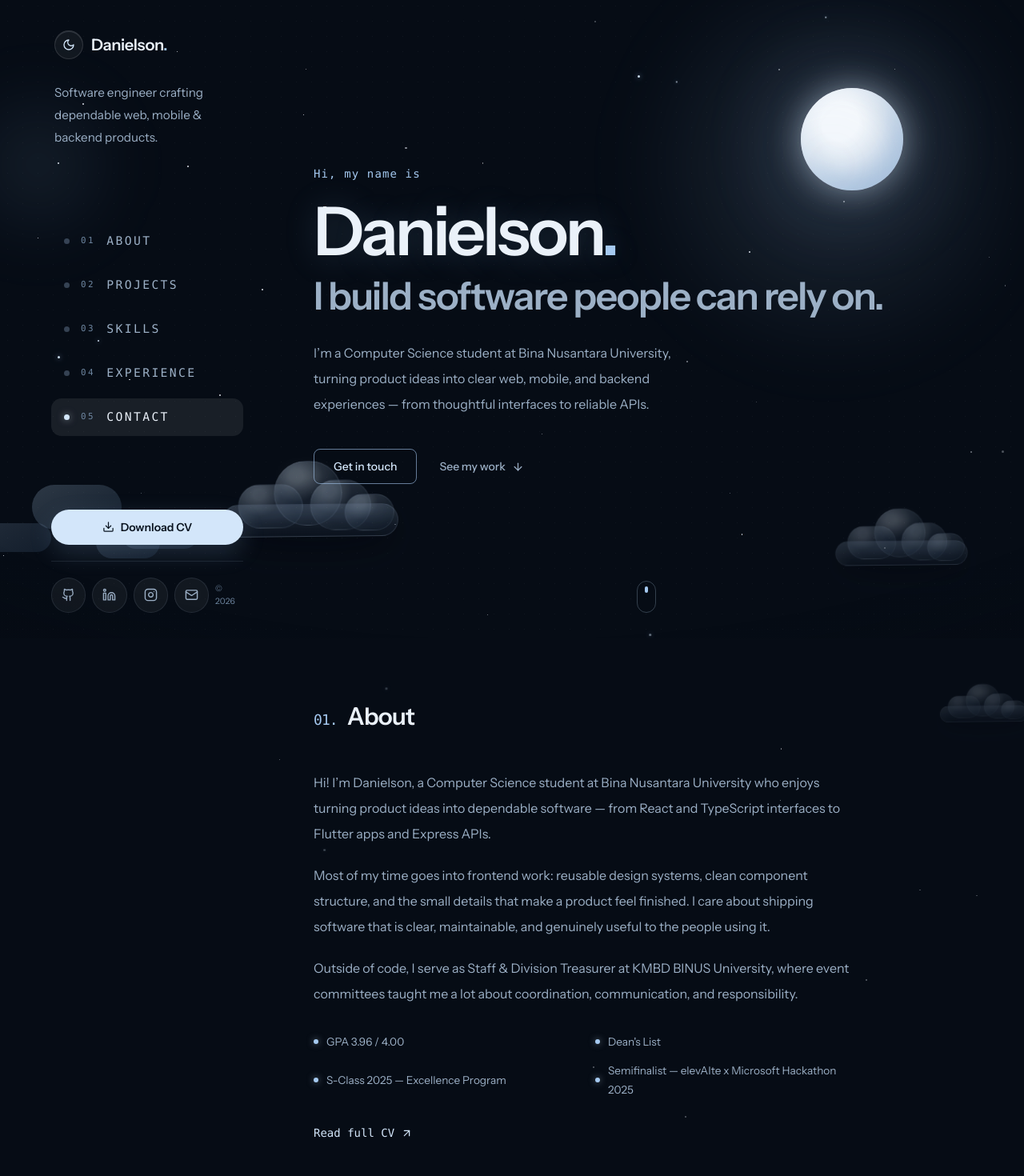
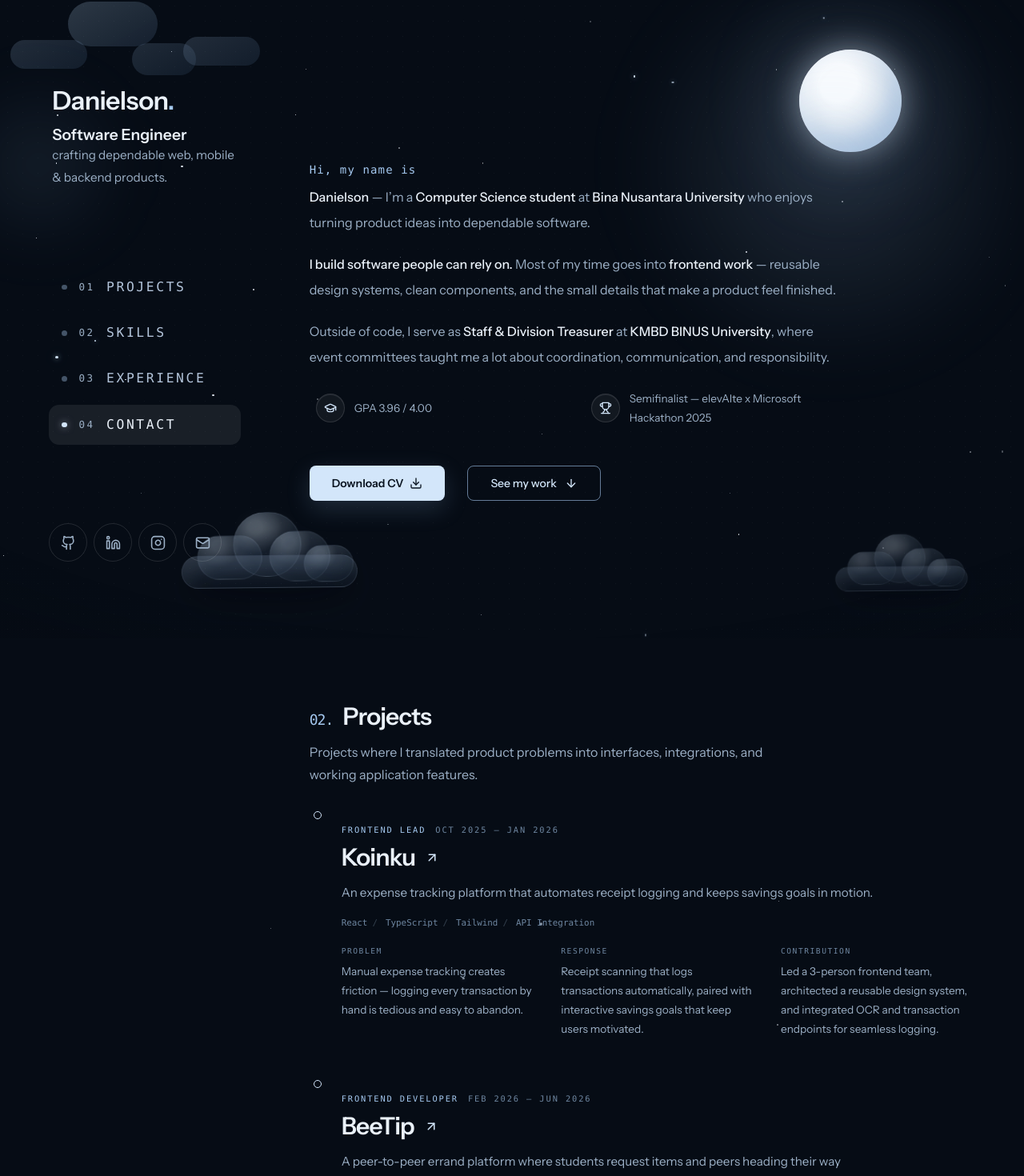
Before and after one commit to orde-r/Portfolio, a React (Vite) app: page / in a window 1280 px wide. Shown: the part 2-1472 px from the top of the page at 80% size. Built offline with nearby package versions, Linux system fonts and the light colour scheme.

Commit message:
feat: remove AboutSection and update ContactSection with CV download option

```diff
--- a/src/App.tsx
+++ b/src/App.tsx
@@ -1,4 +1,3 @@
-import { AboutSection } from "./components/AboutSection";
 import { BackToTop } from "./components/BackToTop";
 import { ContactSection } from "./components/ContactSection";
 import { CursorTrail } from "./components/CursorTrail";
@@ -19,7 +18,6 @@ function App() {
       <div className="relative z-10 min-w-0 flex-1">
         <main>
           <HeroSection />
-          <AboutSection />
           <ProjectsSection />
           <SkillsSection />
           <ExperienceSection />
--- a/src/components/AboutSection.tsx
+++ /dev/null
@@ -1,54 +0,0 @@
-import { ArrowUpRight } from "lucide-react";
-import { Ambient } from "./Ambient";
-import { CloudCluster } from "./CloudCluster";
-import { SectionHeading } from "./SectionHeading";
-import { SectionWrapper } from "./SectionWrapper";
-
-const highlights = [
-  "GPA 3.96 / 4.00",
-  "Dean's List",
-  "S-Class 2025 — Excellence Program",
-  "Semifinalist — elevAIte x Microsoft Hackathon 2025",
-];
-
-export function AboutSection() {
-  return (
-    <div className="relative">
-      <Ambient stars={8} fireflies={2} />
-      <CloudCluster className="-right-16 top-8 hidden scale-50 opacity-40 lg:block" />
-      <SectionWrapper id="about">
-        <SectionHeading eyebrow="01." title="About" />
-
-        <div className="max-w-2xl space-y-5 text-[0.95rem] leading-7 text-[var(--text-muted)] md:text-base md:leading-8">
-          <p>
-            Hi! I’m Danielson, a Computer Science student at Bina Nusantara University who enjoys turning product ideas into dependable software — from React and TypeScript interfaces to Flutter apps and Express APIs.
-          </p>
-          <p>
-            Most of my time goes into frontend work: reusable design systems, clean component structure, and the small details that make a product feel finished. I care about shipping software that is clear, maintainable, and genuinely useful to the people using it.
-          </p>
-          <p>
-            Outside of code, I serve as Staff &amp; Division Treasurer at KMBD BINUS University, where event committees taught me a lot about coordination, communication, and responsibility.
-          </p>
-        </div>
-
-        <div className="mt-8 grid max-w-2xl gap-x-8 gap-y-3 sm:grid-cols-2">
-          {highlights.map((highlight) => (
-            <div key={highlight} className="flex items-center gap-2.5">
-              <span className="h-1.5 w-1.5 flex-none rounded-full bg-[var(--accent)] shadow-[0_0_0.5rem_rgb(211_230_250/0.5)]" aria-hidden="true" />
-              <span className="text-[0.85rem] leading-6 text-[var(--text-muted)]">{highlight}</span>
-            </div>
-          ))}
-        </div>
-
-        <a
-          href="/main.pdf"
-          target="_blank"
-          className="group mt-8 inline-flex items-center gap-2 text-sm font-medium text-[var(--accent-strong)] focus-visible:outline-none focus-visible:ring-2 focus-visible:ring-[var(--accent)]"
-        >
-          <span className="font-mono">Read full CV</span>
-          <ArrowUpRight size={15} className="transition-transform group-hover:-translate-y-0.5 group-hover:translate-x-0.5" />
-        </a>
-      </SectionWrapper>
-    </div>
-  );
-}
--- a/src/components/ContactSection.tsx
+++ b/src/components/ContactSection.tsx
@@ -1,4 +1,4 @@
-import { Mail } from "lucide-react";
+import { Download, Mail } from "lucide-react";
 import { Ambient } from "./Ambient";
 import { SectionWrapper } from "./SectionWrapper";
 
@@ -19,13 +19,23 @@ export function ContactSection() {
           I’m open to Software Engineer Internship opportunities across web, mobile, and backend engineering. Whether you have a role in mind, a question, or just want to say hi — my inbox is always open.
         </p>
 
+        <div className="mt-10 flex flex-wrap items-center gap-x-7 gap-y-3">
           <a
             href="mailto:danielsonang23@gmail.com"
-          className="interactive-button mt-10 inline-flex min-h-12 items-center gap-2.5 rounded-lg border border-[var(--accent)]/60 px-7 text-sm font-medium text-[var(--accent-strong)] hover:bg-[var(--accent)]/10 focus-visible:outline-none focus-visible:ring-2 focus-visible:ring-[var(--accent)]"
+            className="interactive-button inline-flex min-h-11 items-center gap-2 rounded-lg bg-[var(--accent-strong)] px-7 text-sm font-semibold text-[var(--ink)] shadow-[0_10px_30px_rgb(150_190_235/0.18)] hover:bg-white hover:shadow-[0_14px_38px_rgb(170_205_245/0.26)] focus-visible:outline-none focus-visible:ring-2 focus-visible:ring-[var(--accent)]"
           >
             <Mail size={16} />
             Say hello
           </a>
+          <a
+            href="/CV_Danielson.pdf"
+            download="CV_Danielson.pdf"
+            className="interactive-button inline-flex min-h-11 items-center gap-2.5 rounded-lg border border-[var(--accent)]/60 px-7 text-sm font-medium text-[var(--accent-strong)] hover:bg-[var(--accent)]/10 focus-visible:outline-none focus-visible:ring-2 focus-visible:ring-[var(--accent)]"
+          >
+            <Download size={16} />
+            Download CV
+          </a>
+        </div>
       </SectionWrapper>
     </div>
   );
--- a/src/components/HeroSection.tsx
+++ b/src/components/HeroSection.tsx
@@ -1,8 +1,17 @@
 import { motion, useReducedMotion } from "motion/react";
-import { ArrowDown } from "lucide-react";
+import { ArrowDown, Download, GraduationCap, Trophy } from "lucide-react";
 import { Ambient } from "./Ambient";
 import { CloudCluster } from "./CloudCluster";
 import { Moon } from "./Moon";
+
+const highlights = [
+  { icon: GraduationCap, text: "GPA 3.96 / 4.00" },
+  { icon: Trophy, text: "Semifinalist — elevAIte x Microsoft Hackathon 2025" },
+];
+
+function Em({ children }: { children: React.ReactNode }) {
+  return <strong className="font-medium text-[var(--text-main)]">{children}</strong>;
+}
 
 export function HeroSection() {
   const reduceMotion = useReducedMotion();
@@ -10,16 +19,15 @@ export function HeroSection() {
   return (
     <section
       id="top"
-      className="relative flex min-h-[100svh] items-center pb-24 pt-32 md:pt-28"
+      className="relative flex min-h-[100svh] flex-col justify-center pb-20 pt-32 md:pt-28"
     >
-      <Moon className="right-[8%] top-[10%] h-24 w-24 md:right-[14%] md:top-[14%] md:h-32 md:w-32 lg:right-[16%]" />
+      <Moon className="right-[8%] top-[6%] h-24 w-24 md:right-[14%] md:top-[8%] md:h-32 md:w-32 lg:right-[16%]" />
       <div
         aria-hidden="true"
         className="pointer-events-none absolute right-[-6rem] top-[-4rem] h-[26rem] w-[26rem] rounded-full bg-[radial-gradient(circle,rgb(170_205_245/0.16),transparent_68%)] blur-2xl md:right-[-2rem] md:h-[34rem] md:w-[34rem]"
       />
-      <CloudCluster className="-left-14 bottom-[16%] hidden opacity-80 md:block" />
-      <CloudCluster className="right-[4%] bottom-[10%] hidden scale-75 opacity-60 lg:block" />
-      <CloudCluster className="-right-16 top-[30%] hidden scale-50 opacity-50 sm:block md:hidden" />
+      <CloudCluster className="-left-24 bottom-[8%] hidden opacity-80 md:block" />
+      <CloudCluster className="right-[4%] bottom-[6%] hidden scale-75 opacity-60 lg:block" />
       <Ambient stars={16} fireflies={5} />
 
       <motion.div
@@ -32,44 +40,60 @@ export function HeroSection() {
           Hi, my name is
         </p>
 
-        <h1 className="mt-5 text-[clamp(2.75rem,7vw,5.25rem)] font-semibold leading-[1.02] tracking-[-0.045em] text-[var(--text-main)] [text-shadow:0_2px_40px_rgb(140_180_225/0.22)]">
-          Danielson<span className="text-[var(--accent)]">.</span>
-        </h1>
+        <div className="mt-2 max-w-2xl space-y-5 text-[0.95rem] leading-7 text-[var(--text-muted)] md:text-base md:leading-8">
+          <h1 className="font-normal">
+            <Em>Danielson</Em> — I’m a <Em>Computer Science student</Em> at{" "}
+            <Em>Bina Nusantara University</Em> who enjoys turning product ideas into dependable software.
+          </h1>
+          <p>
+            <Em>I build software people can rely on.</Em> Most of my time goes into{" "}
+            <Em>frontend work</Em> — reusable design systems, clean components, and the small
+            details that make a product feel finished.
+          </p>
+          <p>
+            Outside of code, I serve as <Em>Staff &amp; Division Treasurer</Em> at{" "}
+            <Em>KMBD BINUS University</Em>, where event committees taught me a lot about
+            coordination, communication, and responsibility.
+          </p>
+        </div>
 
-        <h2 className="mt-3 text-[clamp(1.6rem,4.2vw,3rem)] font-semibold leading-[1.1] tracking-[-0.035em] text-[var(--text-muted)]">
-          I build software people can rely on.
-        </h2>
-
-        <p className="mt-7 max-w-xl text-balance text-[0.95rem] leading-7 text-[var(--text-muted)] md:text-base md:leading-8">
-          I’m a Computer Science student at Bina Nusantara University, turning product ideas into clear web, mobile, and backend experiences — from thoughtful interfaces to reliable APIs.
-        </p>
+        <div className="mt-4 grid max-w-2xl gap-x-4 gap-y-2 sm:grid-cols-2">
+          {highlights.map(({ icon: Icon, text }) => (
+            <div
+              key={text}
+              className="group flex items-center gap-3 rounded-2xl px-2 py-2 transition-colors duration-300 hover:bg-[var(--glass)]"
+            >
+              <span
+                aria-hidden="true"
+                className="grid h-9 w-9 flex-none place-items-center rounded-full border border-[var(--glass-border)] bg-[var(--glass)] text-[var(--accent-strong)] shadow-[inset_0_1px_0_rgb(226_240_255/0.08)] transition-all duration-300 group-hover:border-[var(--border-strong)] group-hover:shadow-[0_0_0.7rem_rgb(211_230_250/0.25)]"
+              >
+                <Icon size={16} />
+              </span>
+              <span className="text-[0.85rem] leading-6 text-[var(--text-muted)] transition-colors duration-300 group-hover:text-[var(--text-main)]">
+                {text}
+              </span>
+            </div>
+          ))}
+        </div>
 
         <div className="mt-10 flex flex-wrap items-center gap-x-7 gap-y-3">
           <a
-            href="mailto:danielsonang23@gmail.com"
-            className="interactive-button inline-flex min-h-11 items-center rounded-lg border border-[var(--accent)]/60 px-6 text-sm font-medium text-[var(--accent-strong)] hover:bg-[var(--accent)]/10 focus-visible:outline-none focus-visible:ring-2 focus-visible:ring-[var(--accent)]"
+            href="/CV_Danielson.pdf"
+            download="CV_Danielson.pdf"
+            className="interactive-button inline-flex min-h-11 items-center gap-2 rounded-lg bg-[var(--accent-strong)] px-7 text-sm font-semibold text-[var(--ink)] shadow-[0_10px_30px_rgb(150_190_235/0.18)] hover:bg-white hover:shadow-[0_14px_38px_rgb(170_205_245/0.26)] focus-visible:outline-none focus-visible:ring-2 focus-visible:ring-[var(--accent)]"
           >
-            Get in touch
+            Download CV
+            <Download size={16} />
           </a>
           <a
             href="#projects"
-            className="group inline-flex min-h-11 items-center gap-2 text-sm font-medium text-[var(--text-muted)] transition-colors hover:text-[var(--text-main)] focus-visible:outline-none focus-visible:ring-2 focus-visible:ring-[var(--accent)]"
+            className="group interactive-button inline-flex min-h-11 items-center gap-2.5 rounded-lg border border-[var(--accent)]/60 px-7 text-sm font-medium text-[var(--accent-strong)] hover:bg-[var(--accent)]/10 focus-visible:outline-none focus-visible:ring-2 focus-visible:ring-[var(--accent)]"
           >
             See my work
-            <ArrowDown size={15} className="transition-transform duration-300 group-hover:translate-y-0.5" />
+            <ArrowDown size={16} className="transition-transform duration-300 group-hover:translate-y-0.5" />
           </a>
         </div>
       </motion.div>
-
-      <div aria-hidden="true" className="absolute bottom-8 left-1/2 hidden -translate-x-1/2 md:block">
-        <motion.span
-          className="flex h-10 w-6 items-start justify-center rounded-full border border-[var(--border-strong)] p-1.5"
-          animate={reduceMotion ? undefined : { y: [0, 8, 0] }}
-          transition={{ duration: 2.2, repeat: Infinity, ease: "easeInOut" }}
-        >
-          <span className="h-2 w-1 rounded-full bg-[var(--accent)]" />
-        </motion.span>
-      </div>
     </section>
   );
 }
--- a/src/components/Sidebar.tsx
+++ b/src/components/Sidebar.tsx
@@ -1,10 +1,9 @@
 import { useEffect, useState } from "react";
-import { Download, Github, Instagram, Linkedin, Mail, Menu, Moon, X } from "lucide-react";
+import { Github, Instagram, Linkedin, Mail, Menu, X } from "lucide-react";
 import { Ambient } from "./Ambient";
 import { cn } from "../lib/utils";
 
 const links = [
-  { label: "About", href: "#about", id: "about" },
   { label: "Projects", href: "#projects", id: "projects" },
   { label: "Skills", href: "#skills", id: "skills" },
   { label: "Experience", href: "#experience", id: "experience" },
@@ -68,26 +67,9 @@ function Brand() {
       href="#top"
       className="group inline-flex items-center gap-2.5 px-1 py-2 focus-visible:outline-none focus-visible:ring-2 focus-visible:ring-[var(--accent)]"
     >
-      <span className="grid h-9 w-9 place-items-center rounded-full border border-[var(--glass-border)] bg-[var(--glass)] text-[var(--accent-strong)] shadow-[inset_0_1px_0_rgb(226_240_255/0.14)] transition-transform duration-300 group-hover:-translate-y-0.5">
-        <Moon size={16} />
-      </span>
-      <span className="text-xl font-semibold tracking-[-0.02em] text-[var(--text-main)]">
+      <span className="text-[2rem] font-semibold tracking-[-0.02em] text-[var(--text-main)]">
         Danielson<span className="text-[var(--accent)]">.</span>
       </span>
-    </a>
-  );
-}
-
-function CvButton({ onClick }: { onClick?: () => void }) {
-  return (
-    <a
-      href="/CV_Danielson.pdf"
-      download="CV_Danielson.pdf"
-      onClick={onClick}
-      className="interactive-button inline-flex min-h-11 items-center justify-center gap-2 rounded-full bg-[var(--accent-strong)] px-5 py-2.5 text-sm font-semibold text-[var(--ink)] shadow-[0_10px_30px_rgb(150_190_235/0.18)] hover:bg-white hover:shadow-[0_14px_38px_rgb(170_205_245/0.26)] focus-visible:outline-none focus-visible:ring-2 focus-visible:ring-[var(--accent)]"
-    >
-      <Download size={15} />
-      Download CV
     </a>
   );
 }
@@ -130,15 +112,20 @@ export function Sidebar() {
   return (
     <>
       {/* Desktop sticky panel */}
-      <aside className="sticky top-0 z-40 hidden h-svh w-[19.5rem] shrink-0 flex-col justify-between self-start py-8 pl-12 pr-6 lg:flex xl:w-[21rem] xl:pl-16 xl:pr-8">
+      <aside
+        className="sticky top-0 z-40 hidden h-svh w-[calc(16.5rem+max(2rem,(100%_-_68.5rem)/3))] shrink-0 flex-col justify-between self-start py-24 pl-[max(2rem,(100%_-_68.5rem)/3)] pr-6 lg:flex"
+      >
         <div aria-hidden="true" className="pointer-events-none absolute -left-16 top-24 h-56 w-56 rounded-full bg-[radial-gradient(circle,rgb(160_200_245/0.12),transparent_70%)] blur-2xl" />
         <Ambient stars={10} fireflies={2} />
         <CloudDrift />
 
         <div className="relative">
           <Brand />
-          <p className="mt-5 px-1 text-[0.95rem] leading-7 text-[var(--text-muted)]">
-            Software engineer crafting dependable web, mobile &amp; backend products.
+          <p className="mt-1 px-1 text-[1.2rem] font-semibold leading-3 text-[var(--text-main)]">
+            Software Engineer
+          </p>
+          <p className="mt-1.5 px-1 text-[0.95rem] leading-7 text-[var(--text-muted)]">
+            crafting dependable web, mobile &amp; backend products.
           </p>
         </div>
 
@@ -148,20 +135,19 @@ export function Sidebar() {
               key={link.id}
               href={link.href}
               className={cn(
-                "side-link font-mono text-[0.92rem] uppercase tracking-[0.16em]",
+                "side-link font-mono text-[1.02rem] uppercase tracking-[0.16em]",
                 activeSection === link.id && "is-active",
               )}
             >
               <span className="side-dot" aria-hidden="true" />
-              <span className="text-[0.68rem] text-[var(--text-soft)]">{String(index + 1).padStart(2, "0")}</span>
+              <span className="text-[0.78rem] text-[var(--text-muted)]">{String(index + 1).padStart(2, "0")}</span>
               {link.label}
             </a>
           ))}
         </nav>
 
         <div className="relative flex flex-col gap-5">
-          <CvButton />
-          <div className="flex items-center gap-2 border-t border-[var(--border)] pt-5">
+          <div className="flex items-center gap-2">
             {socials.map(({ label, href, icon: Icon }) => (
               <a
                 key={label}
@@ -169,14 +155,11 @@ export function Sidebar() {
                 target={href.startsWith("http") ? "_blank" : undefined}
                 rel={href.startsWith("http") ? "noreferrer" : undefined}
                 aria-label={label}
-                className="interactive-button grid h-11 w-11 place-items-center rounded-full border border-[var(--border)] bg-[var(--glass)] text-[var(--text-muted)] hover:border-[var(--border-strong)] hover:bg-[var(--glass-strong)] hover:text-[var(--text-main)] focus-visible:outline-none focus-visible:ring-2 focus-visible:ring-[var(--accent)]"
+                className="interactive-button grid h-12 w-12 place-items-center rounded-full border border-[var(--glass-border)] bg-transparent text-[var(--text-muted)] hover:border-[var(--border-strong)] hover:bg-[var(--glass)] hover:text-[var(--text-main)] focus-visible:outline-none focus-visible:ring-2 focus-visible:ring-[var(--accent)]"
               >
-                <Icon size={17} />
+                <Icon size={19} />
               </a>
             ))}
-            <span className="ml-auto text-[0.65rem] text-[var(--text-soft)]">
-              &copy; {new Date().getFullYear()}
-            </span>
           </div>
         </div>
       </aside>
@@ -223,9 +206,6 @@ export function Sidebar() {
                   {link.label}
                 </a>
               ))}
-              <div className="my-4">
-                <CvButton onClick={() => setIsOpen(false)} />
-              </div>
             </div>
           </div>
         </div>
@@ -236,8 +216,8 @@ export function Sidebar() {
 
 function CloudDrift() {
   return (
-    <div aria-hidden="true" className="pointer-events-none absolute -left-10 bottom-[12%] w-72">
-      <div className="cloud-cluster-static relative h-24 w-72">
+    <div aria-hidden="true" className="pointer-events-none absolute right-0 top-1 w-80">
+      <div className="cloud-cluster-static relative h-24 w-80">
         <span className="absolute bottom-3 left-2 h-9 w-24 rounded-full bg-[linear-gradient(150deg,rgb(150_176_208/0.2),rgb(60_84_114/0.24))]" />
         <span className="absolute left-20 top-0 h-14 w-28 rounded-full bg-[linear-gradient(150deg,rgb(170_196_226/0.24),rgb(64_90_120/0.26))]" />
         <span className="absolute bottom-1 left-40 h-10 w-20 rounded-full bg-[linear-gradient(150deg,rgb(140_168_200/0.2),rgb(52_76_104/0.24))]" />
--- a/src/index.css
+++ b/src/index.css
@@ -128,7 +128,7 @@ a {
   gap: 0.9rem;
   border-radius: 0.8rem;
   padding: 0.78rem 1rem;
-  color: var(--text-muted);
+  color: rgb(179 196 218);
   transform: translate3d(0, 0, 0);
   transition:
     color 280ms ease,
@@ -152,7 +152,7 @@ a {
   flex: none;
   border-radius: 999px;
   background: var(--text-soft);
-  opacity: 0.45;
+  opacity: 0.6;
   transition:
     background-color 280ms ease,
     box-shadow 280ms ease,
```
Lines whose indentation alone changed are shown as unchanged.
